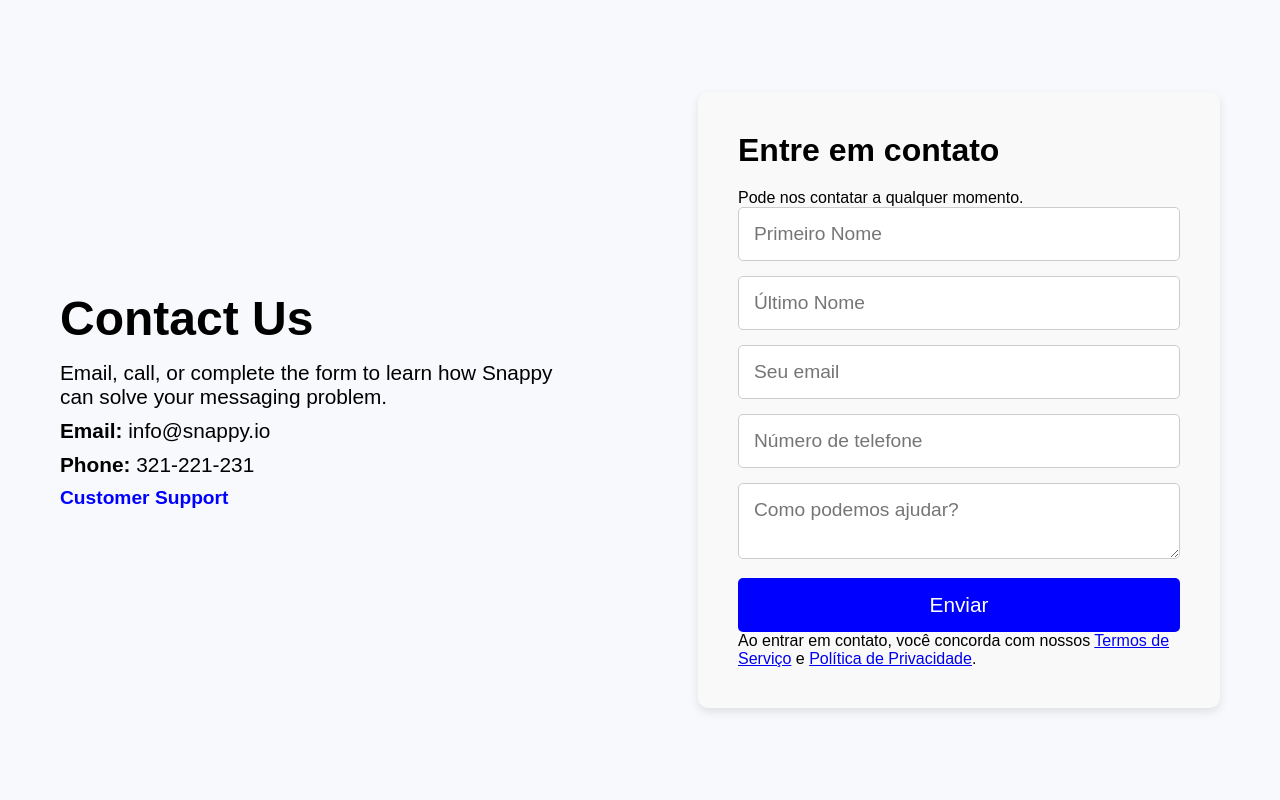
After one commit to goncasprg/PAP-Goncalo, a PHP site: page /assets/html/contact.php in a window 1280 px wide. The commit adds this page. Run offline with PHP 8.4, Linux system fonts and the light colour scheme.

Commit message:
backend, contacto

```diff
--- a/admin/check_admin.php
+++ b/admin/check_admin.php
@@ -1,5 +1,4 @@
 <?php
-session_start();
 
 // Verificar se o utilizador está autenticado e se é administrador
 if (!isset($_SESSION["user_id"]) || $_SESSION["user_role"] !== 'admin') {
--- /dev/null
+++ b/assets/css/contact.css
@@ -0,0 +1,89 @@
+* {
+    margin: 0;
+    padding: 0;
+    box-sizing: border-box;
+    font-family: Arial, sans-serif;
+}
+
+body {
+    background-color: #f8f9fc;
+    display: flex;
+    justify-content: center;
+    align-items: center;
+    min-height: 100vh;
+    padding: 40px;
+}
+
+/* Estiliza o container principal */
+.contact-container {
+    display: flex;
+    justify-content: space-between; /* Separa os elementos */
+    align-items: center;
+    max-width: 1200px; /* Ajusta a largura */
+    margin: auto;
+    padding: 50px 20px;
+}
+
+/* Estiliza o texto à esquerda */
+.contact-text {
+    flex: 1;
+    max-width: 45%;
+}
+
+.contact-text h1 {
+    font-size: 3rem; /* Aumenta o tamanho */
+    margin-bottom: 15px;
+}
+
+.contact-text p {
+    font-size: 1.3rem; /* Aumenta o tamanho */
+    margin-bottom: 10px;
+}
+
+.contact-text a {
+    font-size: 1.2rem;
+    color: blue;
+    text-decoration: none;
+    font-weight: bold;
+}
+
+/* Estiliza o formulário à direita */
+.contact-form {
+    flex: 1;
+    max-width: 45%;
+    background: #f9f9f9;
+    padding: 40px;
+    border-radius: 10px;
+    box-shadow: 0px 4px 10px rgba(0, 0, 0, 0.1);
+}
+
+/* Inputs e botão */
+.contact-form h2 {
+    font-size: 2rem;
+    margin-bottom: 20px;
+}
+
+.contact-form input,
+.contact-form textarea {
+    width: 100%;
+    padding: 15px;
+    margin-bottom: 15px;
+    font-size: 1.2rem;
+    border: 1px solid #ccc;
+    border-radius: 5px;
+}
+
+.contact-form button {
+    width: 100%;
+    padding: 15px;
+    font-size: 1.3rem;
+    background: blue;
+    color: white;
+    border: none;
+    border-radius: 5px;
+    cursor: pointer;
+}
+
+.contact-form button:hover {
+    background: darkblue;
+}
--- /dev/null
+++ b/assets/html/contact.php
@@ -0,0 +1,44 @@
+<!DOCTYPE html>
+<html lang="pt">
+
+<head>
+    <meta charset="UTF-8">
+    <meta name="viewport" content="width=device-width, initial-scale=1.0">
+    <title>Contact Us</title>
+    <link rel="stylesheet" href="../css/contact.css">
+</head>
+
+<body>
+
+    <div class="contact-container">
+        <!-- Texto à esquerda -->
+        <div class="contact-text">
+            <h1>Contact Us</h1>
+            <p>Email, call, or complete the form to learn how Snappy can solve your messaging problem.</p>
+            <p><strong>Email:</strong> info@snappy.io</p>
+            <p><strong>Phone:</strong> 321-221-231</p>
+            <a href="#">Customer Support</a>
+        </div>
+
+        <div class="contact-form">
+            <h2>Entre em contato</h2>
+            <p>Pode nos contatar a qualquer momento.</p>
+
+            <form action="process_contact.php" method="POST">
+                <div class="form-group">
+                    <input type="text" name="first_name" placeholder="Primeiro Nome" required>
+                    <input type="text" name="last_name" placeholder="Último Nome" required>
+                </div>
+                <input type="email" name="email" placeholder="Seu email" required>
+                <input type="tel" name="phone" placeholder="Número de telefone" required>
+                <textarea name="message" placeholder="Como podemos ajudar?" required></textarea>
+                <button type="submit">Enviar</button>
+                <p class="terms">Ao entrar em contato, você concorda com nossos <a href="#">Termos de Serviço</a> e <a
+                        href="#">Política de Privacidade</a>.</p>
+            </form>
+        </div>
+    </div>
+
+</body>
+
+</html>
--- a/assets/html/footer.php
+++ b/assets/html/footer.php
@@ -7,7 +7,7 @@
     <title>Rodapé Contatos</title>
     <link rel="stylesheet" href="https://cdnjs.cloudflare.com/ajax/libs/twitter-bootstrap/4.1.3/css/bootstrap.min.css">
     <link rel="stylesheet" href="https://cdnjs.cloudflare.com/ajax/libs/font-awesome/6.0.0-beta3/css/all.min.css">
-    <link rel="stylesheet" href="assets/css/style.css">
+    <link rel="stylesheet" href="assets/css/footer.css">
 </head>
 
 <body>
--- a/index.php
+++ b/index.php
@@ -17,7 +17,6 @@ session_start();
     <link rel="stylesheet" href="./assets/css/contactar.css" />
     <link rel="icon" type="image/x-icon" href="./assets/images/carchoicedrk.png" />
     <script src="https://kit.fontawesome.com/YOUR_FONT_AWESOME_KIT.js" crossorigin="anonymous"></script>
-    <!-- Font Awesome -->
     <title>CarChoice - Stand Automóvel</title>
 </head>
 <script src="assets/js/load_cars.js"></script>
```
Also changed, not shown: admin/add_car.php (+34 -3 lines), admin/dashboard.php (+13 -3 lines), admin/index.php (+12 -2 lines), style.css (deleted, +0 -12 lines), admin/car_info.php (added), assets/images/carros/banner2.jpg (added), assets/images/carros/banner3.webp (added), assets/images/carros/carchoicewht.png (added).
